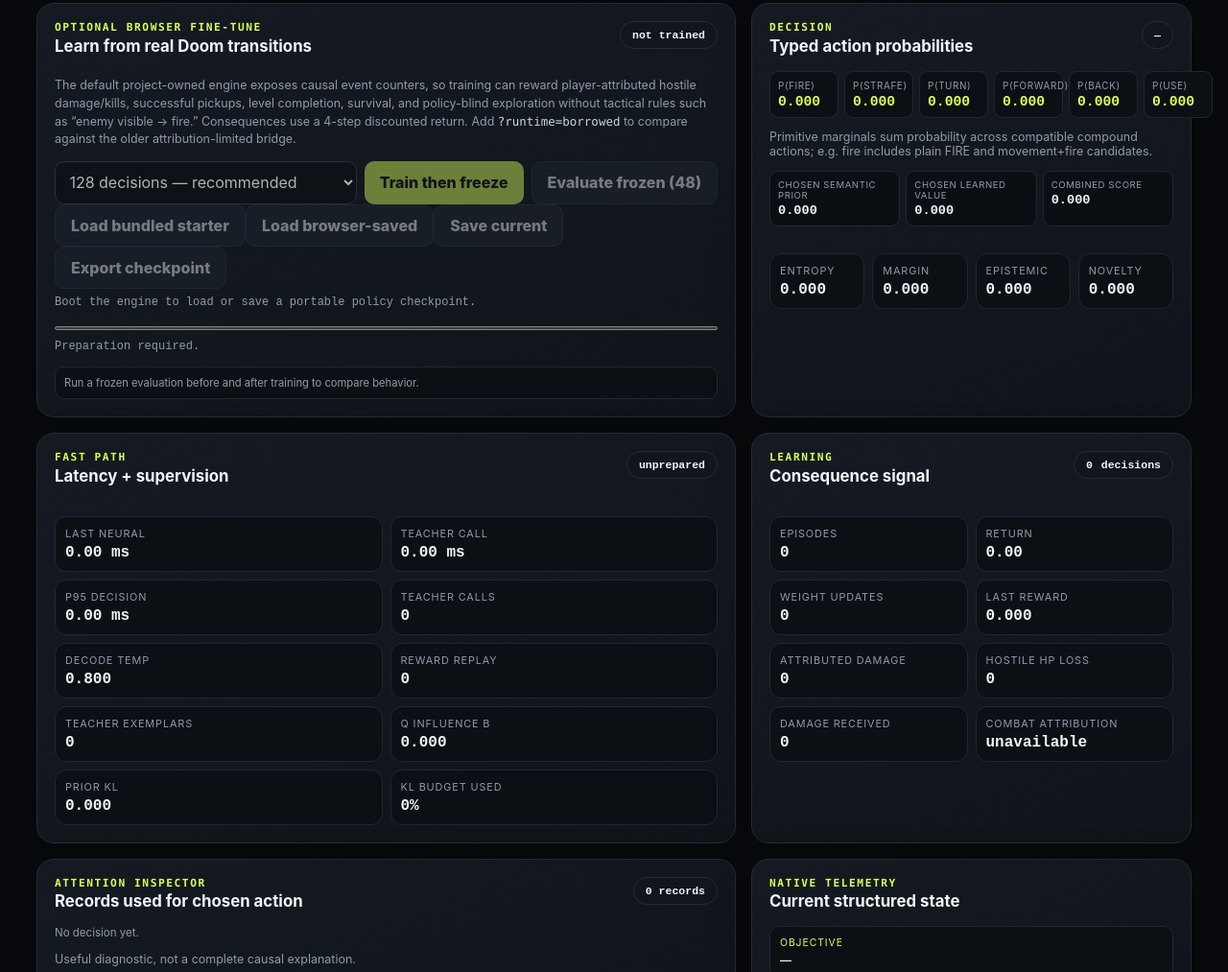
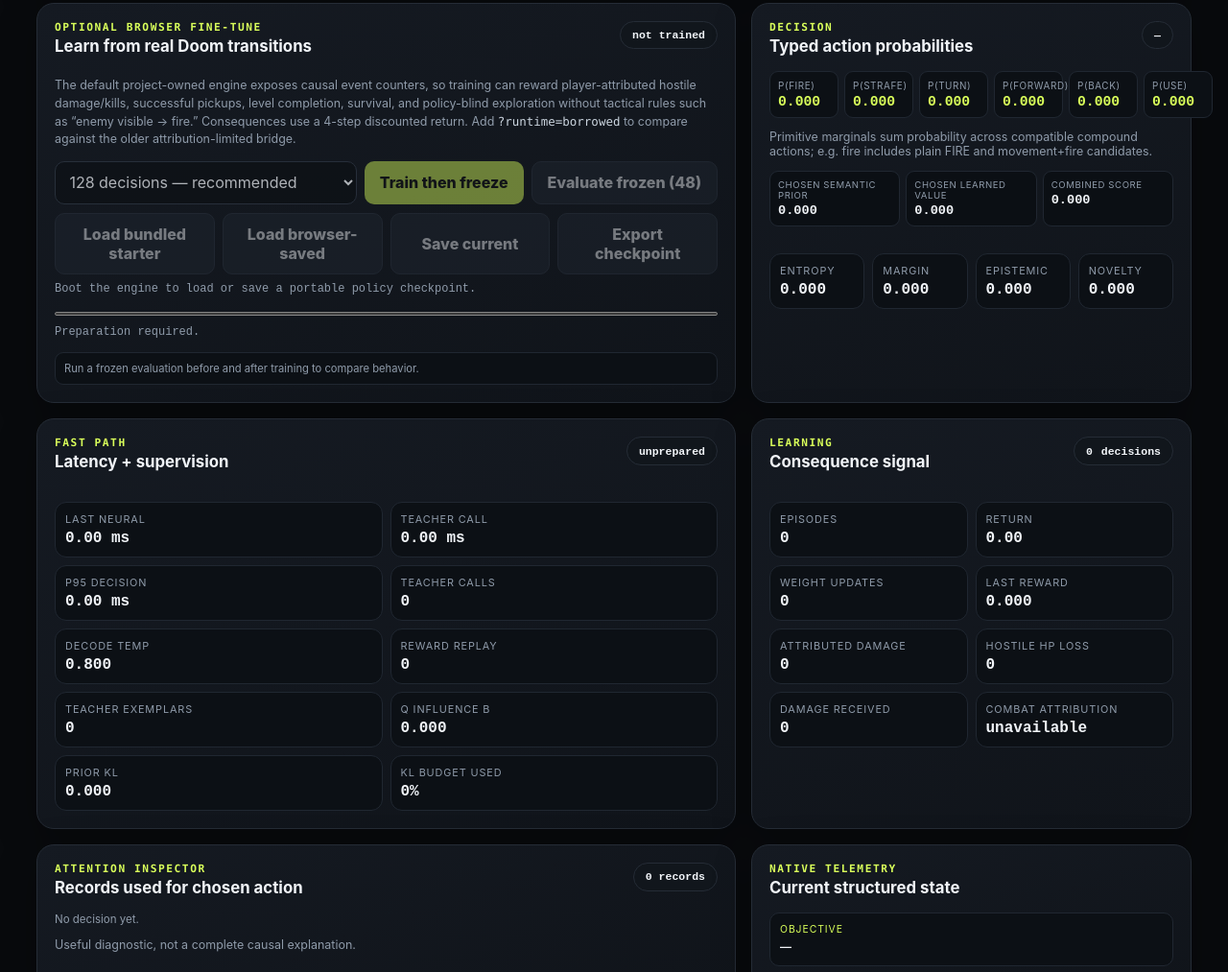
Before and after one commit to collinsomniac/doom-classifier, a plain HTML site: page doom.html in a window 1280 px wide. Shown: the part 2052-3065 px from the top of the page at 96% size. Drawn offline with Linux system fonts and the light colour scheme; a script that the page names is missing.

Commit message:
style: lay out checkpoint controls

```diff
--- a/styles.css
+++ b/styles.css
@@ -151,3 +151,5 @@ code{font-family:ui-monospace,SFMono-Regular,Menlo,monospace;color:#cbd5df}
 .typed-field-values .field-value b{color:#ffb35a}.typed-field-values .field-fused b{color:var(--accent)}
 @media(max-width:650px){.typed-field-head{display:grid}.typed-field-grid{grid-template-columns:1fr 1fr}}
 @media(max-width:420px){.typed-field-grid{grid-template-columns:1fr}}
+
+.checkpoint-controls{display:flex;gap:8px;flex-wrap:wrap;margin-top:9px}.checkpoint-controls button{flex:1 1 150px}.checkpoint-controls+.model-status{margin-top:7px}
```
